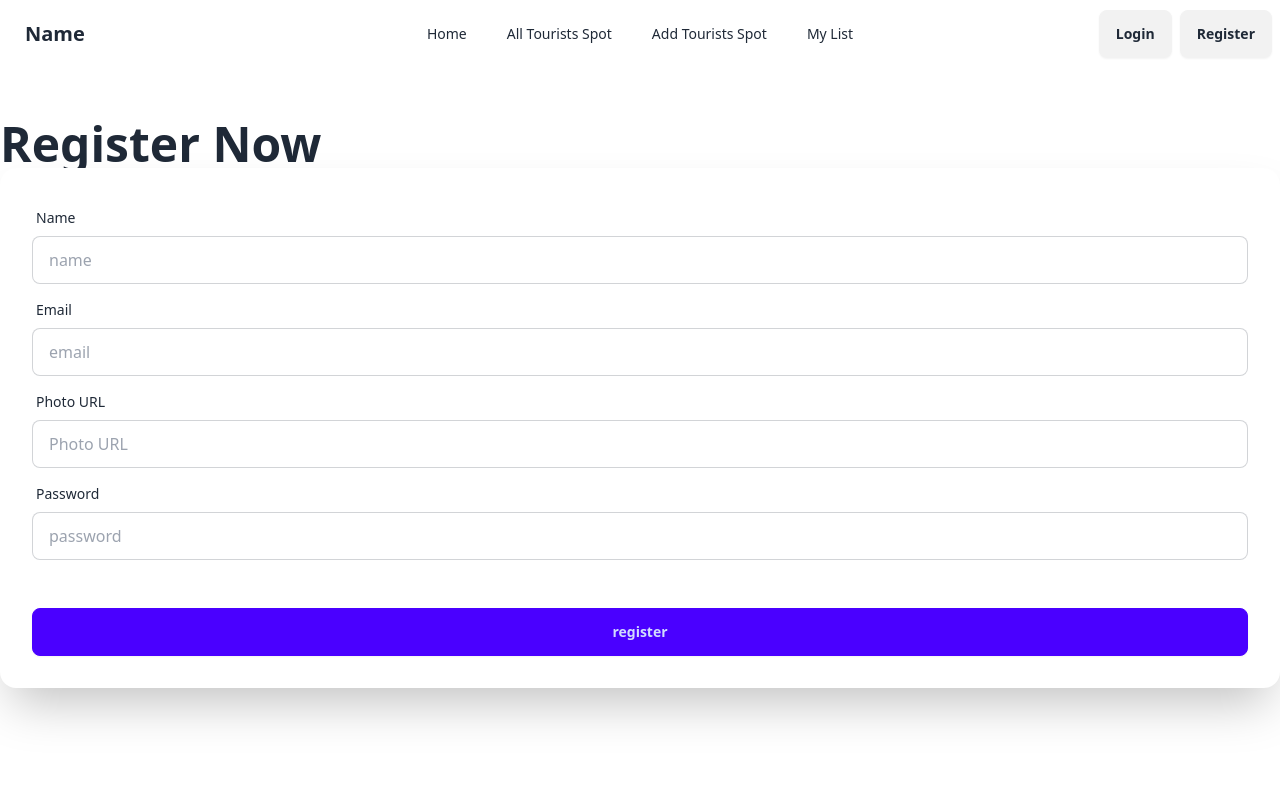
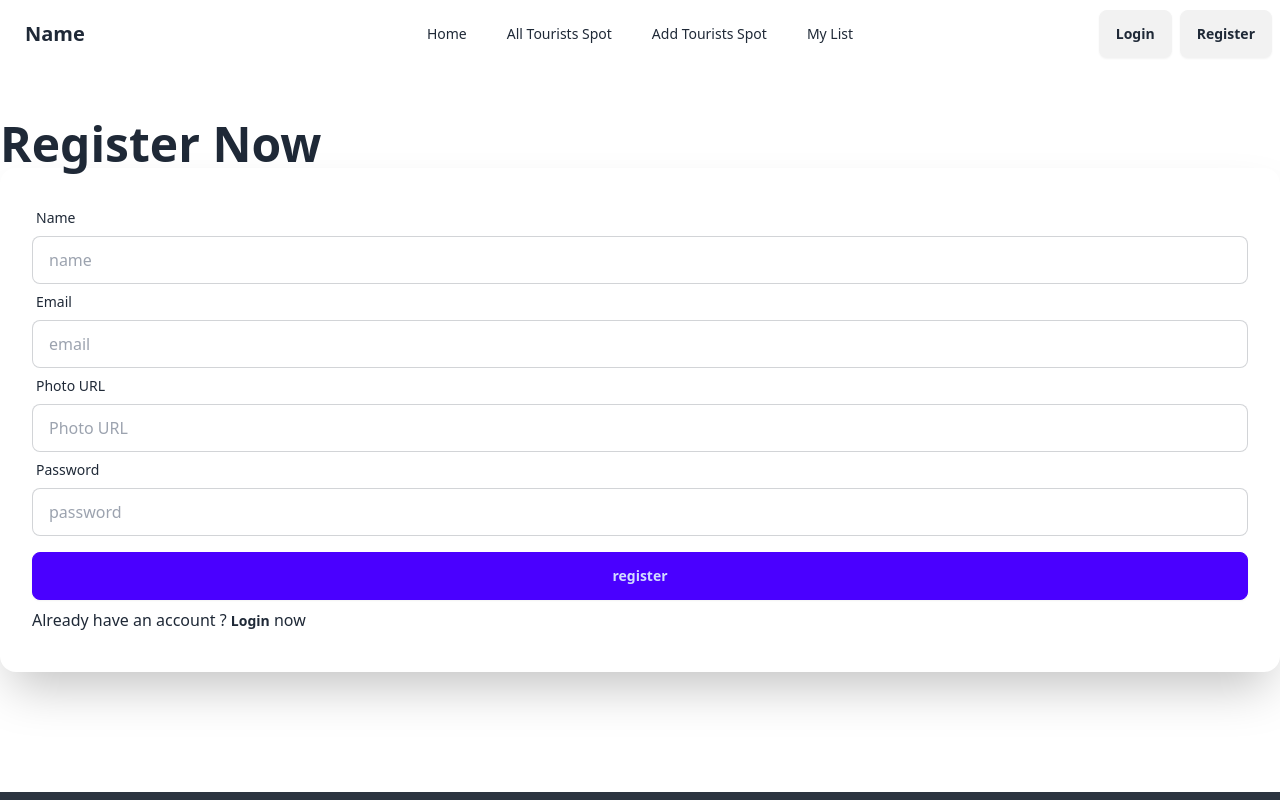
Before and after one commit to OHshajim/SAFAR-Client, a React (Vite) app: page /register in a window 1280 px wide. Shown: the top 800 px of the page. Built offline with nearby package versions, Linux system fonts and the light colour scheme; no server answers.

Commit message:
register page some update

```diff
--- a/src/assets/Pages/Register.jsx
+++ b/src/assets/Pages/Register.jsx
@@ -2,7 +2,7 @@ import { useContext, useState } from "react";
 import { AuthContext } from "../../Provider/AuthProvider";
 import { updateProfile } from "firebase/auth";
 import auth from "../../Firebase/Firebase.config";
-import { useLocation, useNavigate } from "react-router-dom";
+import { Link, useLocation, useNavigate } from "react-router-dom";
 
 const Register = () => {
     const { createUser } = useContext(AuthContext)
@@ -54,11 +54,11 @@ const Register = () => {
         <div>
             <div className=" py-20 ">
                 <div className=" flex-col max-w-[1600px] mx-auto py-10">
-                    <div className="text-center lg:text-left">
+                    <div className="">
                         <h1 className="text-5xl font-bold">Register Now </h1>
                     </div>
-                    <div className="card shrink-0 w-full  shadow-2xl bg-base-100">
-                        <form className="card-body" onSubmit={handleRegister}>
+                    <div className="card shrink-0 w-full  shadow-2xl p-8 ">
+                        <form  onSubmit={handleRegister}>
                             <div className="form-control">
                                 <label className="label">
                                     <span className="label-text">Name</span>
@@ -88,9 +88,10 @@ const Register = () => {
                                     }
                                 </label>
                             </div>
-                            <div className="form-control mt-6">
+                            <div className="form-control ">
                                 <button className="btn btn-primary">register</button>
                             </div>
+                            <p className="my-2">Already  have an account ? <Link to="/login" className="font-bold text-sm ">Login</Link> now</p>
                         </form>
                     </div>
                 </div>
```
